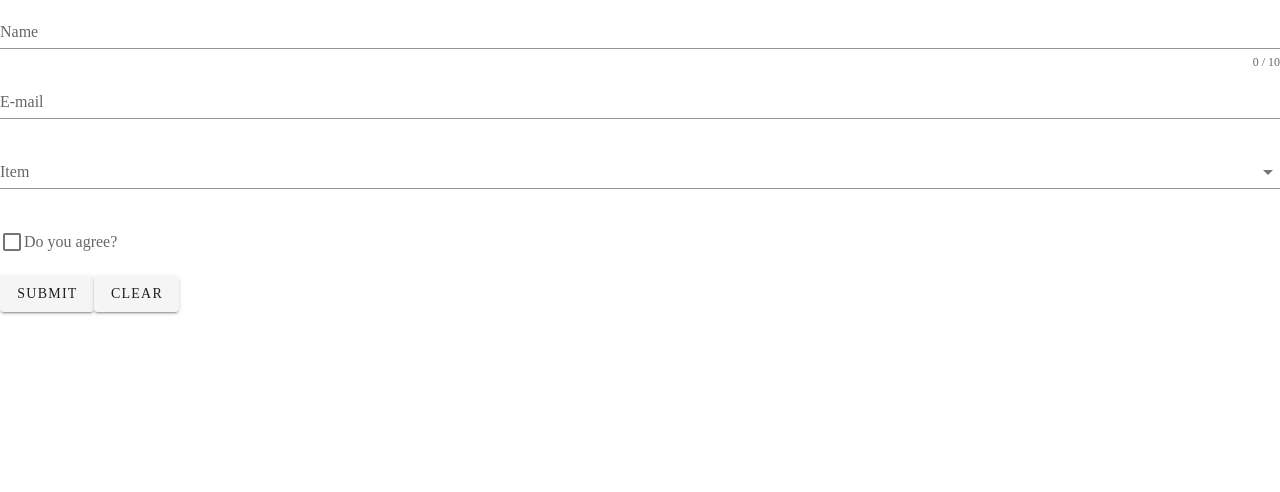
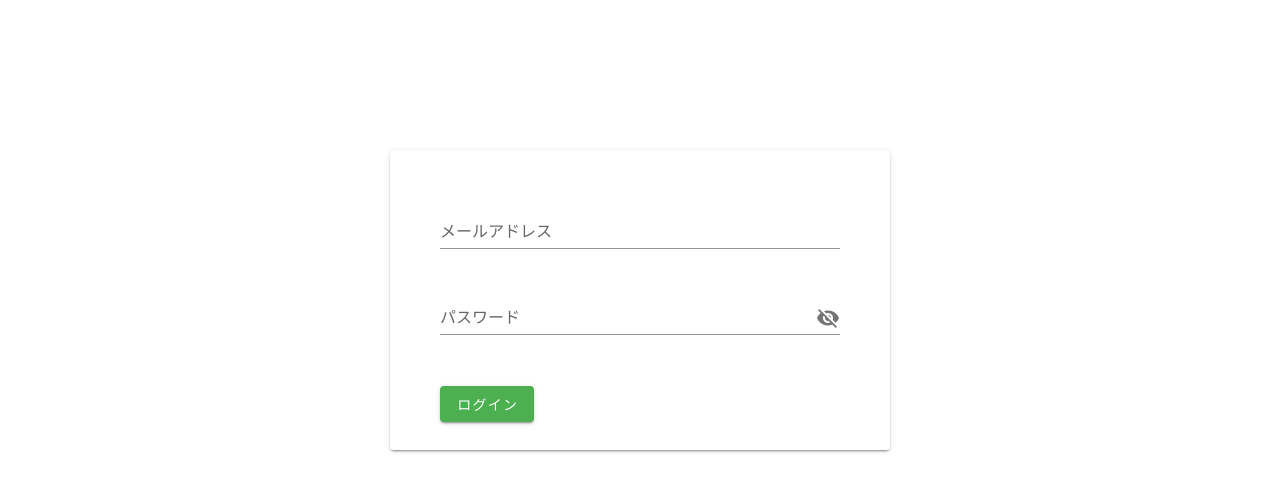
Before and after one commit to yusuke39/BlogApplication, a Vue app in the folder web/: page /adminLogin in a window 1280 px wide. Shown: the top 492 px of the page. Built offline with nearby package versions, Linux system fonts and the light colour scheme.

Commit message:
ログイン画面作成

```diff
--- a/web/package.json
+++ b/web/package.json
@@ -17,6 +17,7 @@
     "vuex": "^3.4.0"
   },
   "devDependencies": {
+    "@nuxtjs/vuetify": "^1.11.2",
     "@vue/cli-plugin-babel": "~4.4.0",
     "@vue/cli-plugin-eslint": "~4.4.0",
     "@vue/cli-plugin-router": "~4.4.0",
--- a/web/src/views/adminLogin.vue
+++ b/web/src/views/adminLogin.vue
@@ -1,101 +1,68 @@
 <template>
-<form>
-  <v-text-field
-    v-model="name"
-    :error-messages="nameErrors"
-    :counter="10"
-    label="Name"
-    required
-    @input="$v.name.$touch()"
-    @blur="$v.name.$touch()"
-  ></v-text-field>
+<v-card class="login-card">
+  <v-form>
     <v-text-field
       v-model="email"
       :error-messages="emailErrors"
-    label="E-mail"
+      label="メールアドレス"
       required
+      :rules="emailRules"
       @input="$v.email.$touch()"
       @blur="$v.email.$touch()"
+      class="login-email"
     ></v-text-field>
-  <v-select
-    v-model="select"
-    :items="items"
-    :error-messages="selectErrors"
-    label="Item"
+
+    <v-text-field
+      v-model="password"
+      :error-messages="passwordErrors"
+      label="パスワード"
       required
-    @change="$v.select.$touch()"
-    @blur="$v.select.$touch()"
-  ></v-select>
-  <v-checkbox
-    v-model="checkbox"
-    :error-messages="checkboxErrors"
-    label="Do you agree?"
-    required
-    @change="$v.checkbox.$touch()"
-    @blur="$v.checkbox.$touch()"
-  ></v-checkbox>
+      @input="$v.password.$touch()"
+      @blur="$v.password.$touch()"
+      :append-icon="showPassword ? 'mdi-eye' : 'mdi-eye-off'"
+      :type="showPassword ?  'text' : 'password'"
+      @click:append="showPassword = !showPassword"
+      class="login-password"
+    ></v-text-field>
 
-  <v-btn class="mr-4" @click="submit">submit</v-btn>
-  <v-btn @click="clear">clear</v-btn>
-</form>
+    <div class="v-application">
+      <v-btn color="success" @click="submit">ログイン</v-btn>
+    </div>
+
+  </v-form>
+</v-card>
 </template>
 
 <script>
 import { validationMixin } from 'vuelidate'
-import { required, maxLength, email } from 'vuelidate/lib/validators'
+import { required, email } from 'vuelidate/lib/validators'
 
 export default {
   mixins: [validationMixin],
 
   validations: {
-    name: { required, maxLength: maxLength(10) },
     email: { required, email },
-    select: { required },
-    checkbox: {
-      checked (val) {
-        return val
-      }
-    }
+    password: { required }
   },
 
   data: () => ({
-    name: '',
+    password: '',
     email: '',
-    select: null,
-    items: [
-      'Item 1',
-      'Item 2',
-      'Item 3',
-      'Item 4'
-    ],
-    checkbox: false
+    showPassword: false
   }),
 
   computed: {
-    checkboxErrors () {
+    passwordErrors () {
       const errors = []
-      if (!this.$v.checkbox.$dirty) return errors
-      !this.$v.checkbox.checked && errors.push('You must agree to continue!')
-      return errors
-    },
-    selectErrors () {
-      const errors = []
-      if (!this.$v.select.$dirty) return errors
-      !this.$v.select.required && errors.push('Item is required')
-      return errors
-    },
-    nameErrors () {
-      const errors = []
-      if (!this.$v.name.$dirty) return errors
-      !this.$v.name.maxLength && errors.push('Name must be at most 10 characters long')
-      !this.$v.name.required && errors.push('Name is required.')
+      if (!this.$v.password.$dirty) return errors
+      !this.$v.password.required && errors.push('パスワードを入力してください')
       return errors
     },
     emailErrors () {
       const errors = []
       if (!this.$v.email.$dirty) return errors
-      !this.$v.email.email && errors.push('Must be valid e-mail')
-      !this.$v.email.required && errors.push('E-mail is required')
+      !this.$v.email.email && errors.push('メールアドレスの形式で入力してください')
+      !this.$v.email.required && errors.push('メールアドレスを入力してください')
       return errors
     }
   },
@@ -103,18 +70,25 @@ export default {
   methods: {
     submit () {
       this.$v.$touch()
-    },
-    clear () {
-      this.$v.$reset()
-      this.name = ''
-      this.email = ''
-      this.select = null
-      this.checkbox = false
     }
   }
 }
 </script>
 
-<style scoped>
+<style>
+  .login-card{
+    width: 500px;
+    height: 300px;
+    margin: 150px auto;
+    padding: 50px;
+  }
+
+  .login-password{
+    margin-bottom: 30px;
+  }
+
+  .login-email{
+    margin-bottom: 20px;
+  }
 
 </style>
--- a/web/vue.config.js
+++ b/web/vue.config.js
@@ -1,5 +1,8 @@
 module.exports = {
   transpileDependencies: [
     'vuetify'
-  ]
+  ],
+  devServer: {
+    host: "localhost"
+  }
 }
```
Also changed, not shown: 1 other file (tests, documents, lock files or other folders). Lines whose indentation alone changed are shown as unchanged.
